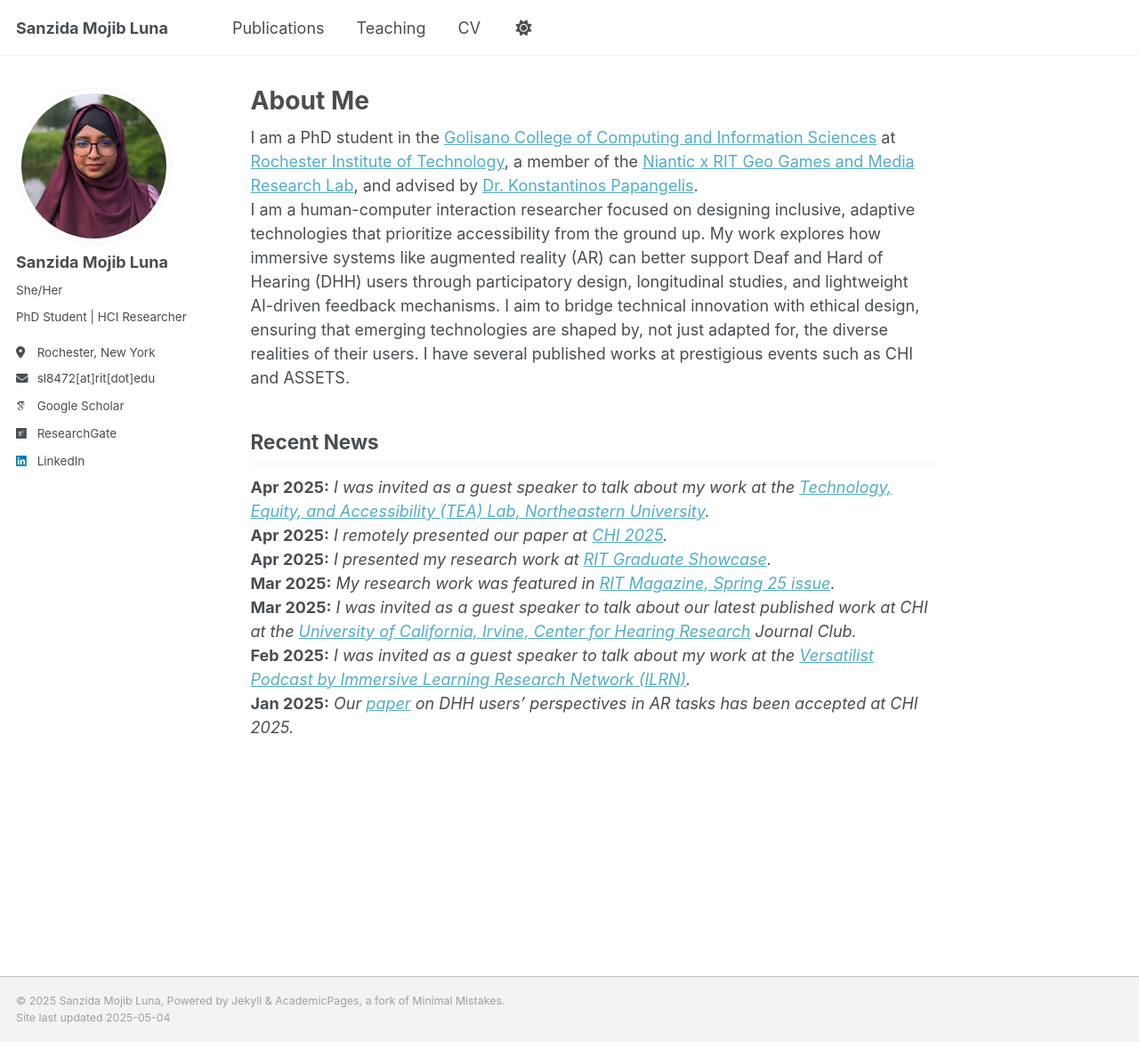
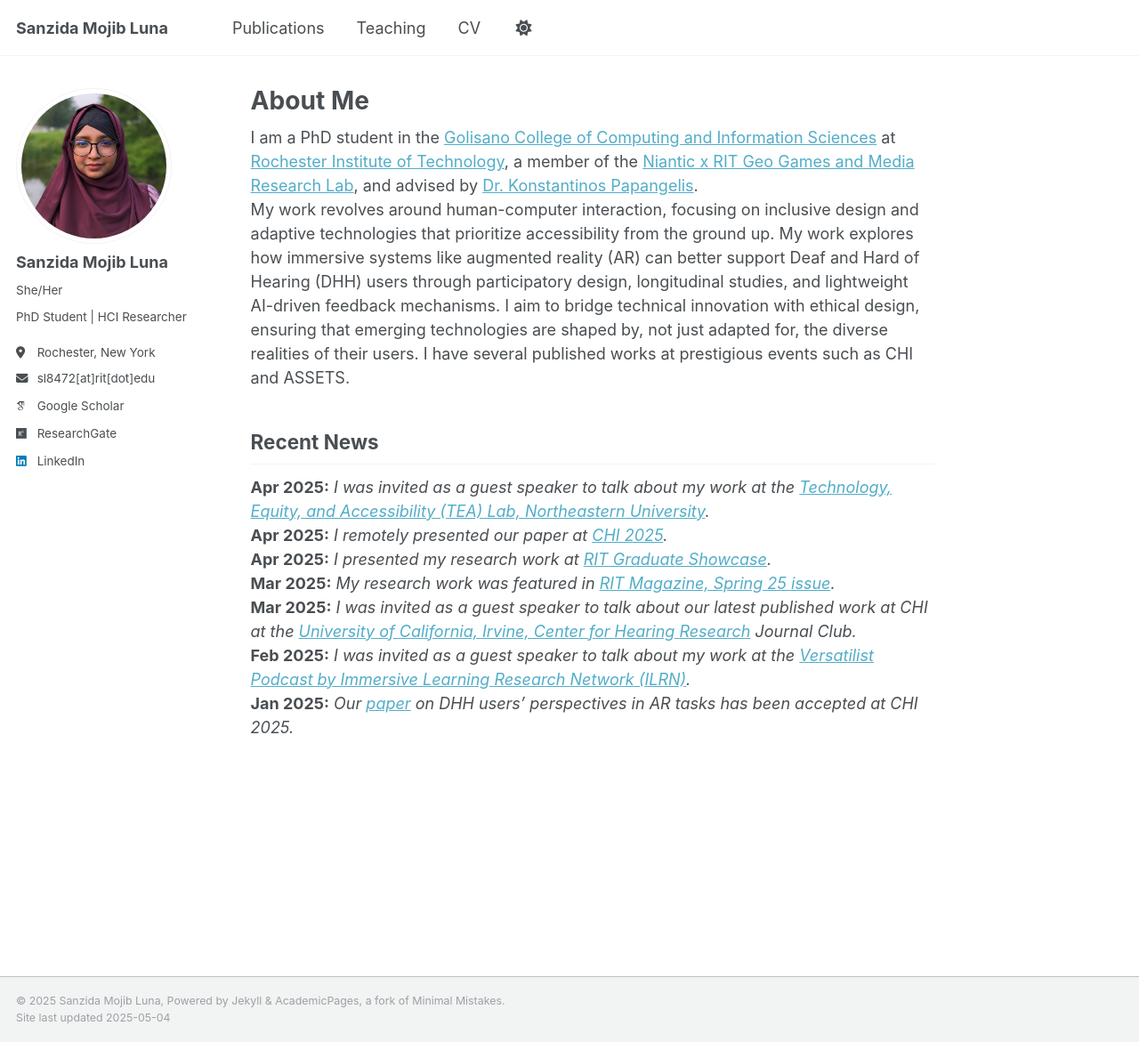
Before and after one commit to SanzidaMojibLuna/SanzidaMojibLuna.github.io, a Jekyll site: the page built from _pages/about.md, in a window 1280 px wide and 1171 px high. Shown: the whole window at 89% size. Built offline with Jekyll 4.4.1, drawn with Linux system fonts in a browser that asks for light colours; some web fonts are replaced.

Commit message:
Update about.md

```diff
--- a/_pages/about.md
+++ b/_pages/about.md
@@ -8,7 +8,7 @@ redirect_from:
 ---
 
 I am a PhD student in the [Golisano College of Computing and Information Sciences](https://www.rit.edu/computing/) at [Rochester Institute of Technology](https://www.rit.edu/), a member of the [Niantic x RIT Geo Games and Media Research Lab](https://www.rit.edu/nianticgeogameslab/), and advised by [Dr. Konstantinos Papangelis](https://www.rit.edu/directory/kxpigm-konstantinos-papangelis).
-I am a human-computer interaction researcher focused on designing inclusive, adaptive technologies that prioritize accessibility from the ground up. My work explores how immersive systems like augmented reality (AR) can better support Deaf and Hard of Hearing (DHH) users through participatory design, longitudinal studies, and lightweight AI-driven feedback mechanisms. I aim to bridge technical innovation with ethical design, ensuring that emerging technologies are shaped by, not just adapted for, the diverse realities of their users. I have several published works at prestigious events such as CHI and ASSETS.
+My work revolves around human-computer interaction, focusing on inclusive design and adaptive technologies that prioritize accessibility from the ground up. My work explores how immersive systems like augmented reality (AR) can better support Deaf and Hard of Hearing (DHH) users through participatory design, longitudinal studies, and lightweight AI-driven feedback mechanisms. I aim to bridge technical innovation with ethical design, ensuring that emerging technologies are shaped by, not just adapted for, the diverse realities of their users. I have several published works at prestigious events such as CHI and ASSETS.
 
 
 
```
